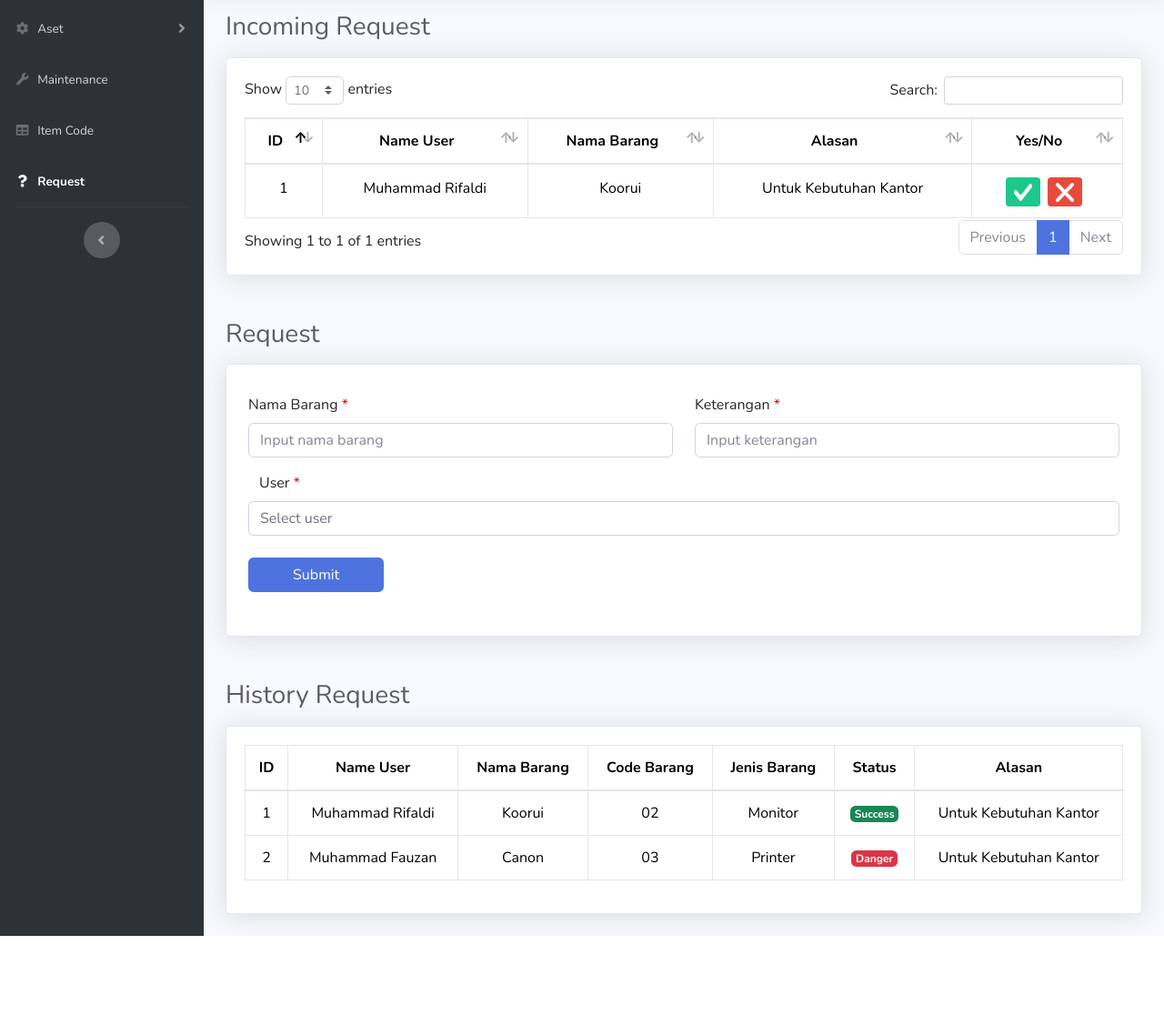
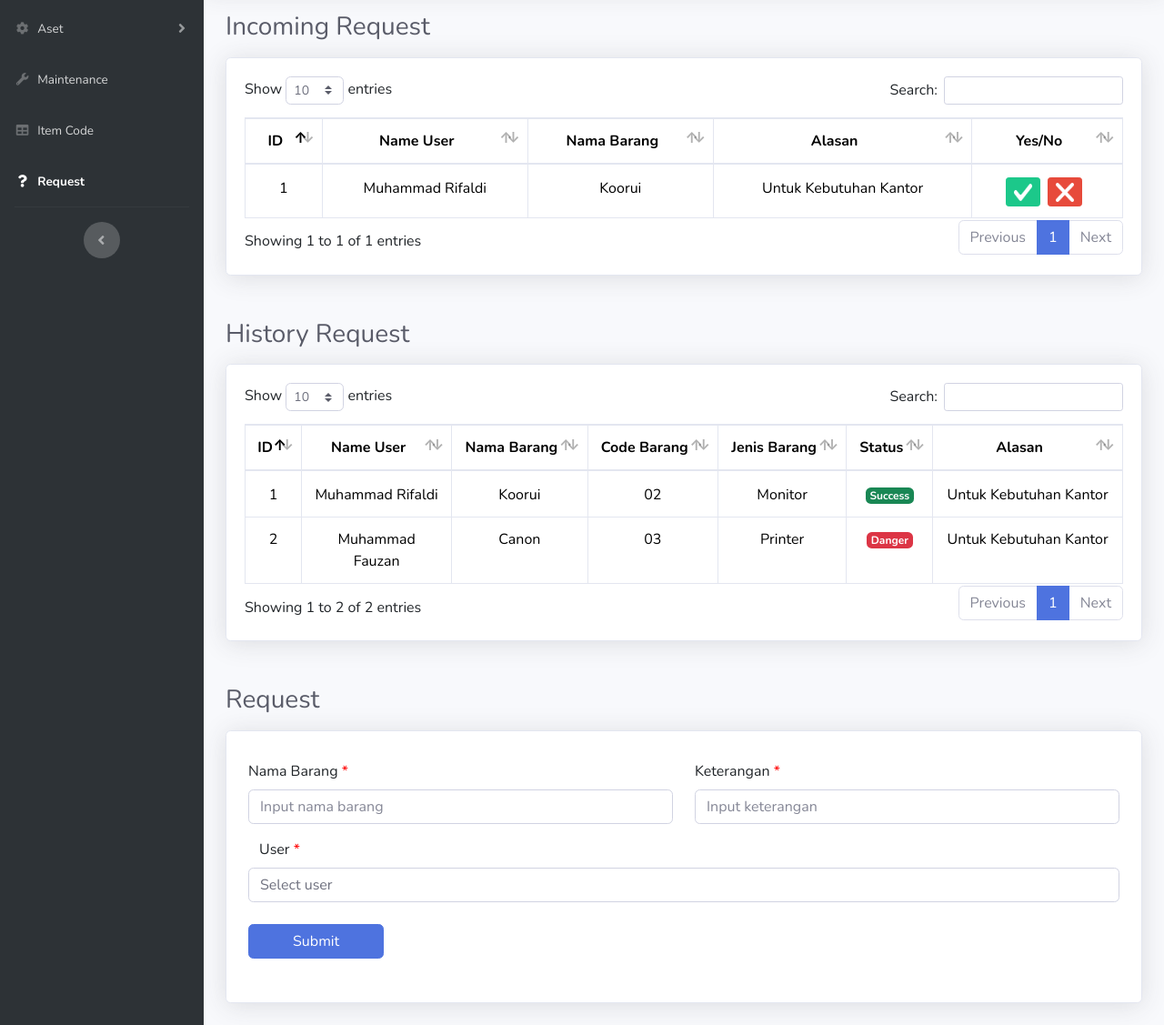
Before and after one commit to MohammadFauzanAzhima/absd-aktiva, a website with bundled scripts: page request.html in a window 1280 px wide. Shown: the part 81-1208 px from the top of the page at 91% size. Before the commit the page ends 1110 px from the top, so only its background shows below. Built offline with nearby package versions, Linux system fonts and the light colour scheme.

Commit message:
Fix Bug: request.html tabel history

```diff
--- a/js/demo/datatables-demo.js
+++ b/js/demo/datatables-demo.js
@@ -4,3 +4,9 @@ $(document).ready(function() {
     scrollX: true
   });
 });
+
+$(document).ready(function() {
+  $('#dataTable2').DataTable({
+    scrollX: true
+  });
+});
--- a/request.html
+++ b/request.html
@@ -14,7 +14,7 @@
     <!-- Custom fonts for this template -->
     <link href="vendor/fontawesome-free/css/all.min.css" rel="stylesheet" type="text/css">
     <link href="https://fonts.googleapis.com/css?family=Nunito:200,200i,300,300i,400,400i,600,600i,700,700i,800,800i,900,900i" rel="stylesheet">
-    <link href="https://cdn.jsdelivr.net/npm/bootstrap@5.3.1/dist/css/bootstrap.min.css" rel="stylesheet" integrity="sha384-4bw+/aepP/YC94hEpVNVgiZdgIC5+VKNBQNGCHeKRQN+PtmoHDEXuppvnDJzQIu9" crossorigin="anonymous">
+    <link href="https://cdn.jsdelivr.net/npm/bootstrap@5.3.1/dist/css/bootstrap.min.css" rel="stylesheet">
 
 
     <!-- Custom styles for this template -->
@@ -188,39 +188,6 @@
                         </div>
                     </card-background>
 
-
-                    <h1 class="h3 mb-2 mt-5 text-gray-800">Request</h1>
-                    <p></p>
-                    <p></p>
-
-                    <card-background class="card shadow mb-4" data-aos="fade-down" data-aos-delay="100" data-aos-duration="800">
-
-                        <form class="mt-3">
-                            <section class="row px-4 mt-3">
-                                <div class="col">
-                                    <label for="exampleInputNamaBarang">Nama Barang <span style="color: red;">*</span></label>
-                                    <input type="text" class="form-control" placeholder="Input nama barang">
-                                </div>
-                                <div class="col">
-                                    <label for="exampleInputKeterangan">Keterangan <span style="color: red;">*</span></label>
-                                    <input type="text" class="form-control" placeholder="Input keterangan">
-                                </div>
-                            </section>
-                            <section class="row mx-4 mt-3">
-                                <label for="exampleInputUser">User <span style="color: red;">*</span></label>
-                                <select class="form-control">
-                                    <option selected> Select user </option>
-                                    <option value="{{ user }}"> Rifaldi</option>
-                                </select>
-                            </section>
-                        </form>
-
-                        <div class="form-group px-4 mt-4 mb-5">
-                            <button type="submit" class="btn btn-primary px-5">Submit</button>
-                        </div>
-
-                    </card-background>
-
                     <h1 class="h3 mb-2 mt-5 text-gray-800">History Request</h1>
                     <p></p>
                     <p></p>
@@ -228,7 +195,7 @@
                     <card-background class="card shadow mb-4" data-aos="fade-down" data-aos-delay="0" data-aos-duration="800">
                         <div class="card-body">
                             <div class="table-responsive">
-                                <table class="table table-bordered text-center" id="dataTable" width="100%" cellspacing="0">
+                                <table class="table table-bordered text-center" id="dataTable2" width="100%" cellspacing="0">
                                     <thead>
                                         <tr>
                                             <th>ID</th>
@@ -264,7 +231,44 @@
                                 </table>
                             </div>
                         </div>
+
+
+
                     </card-background>
+
+
+                    <h1 class="h3 mb-2 mt-5 text-gray-800">Request</h1>
+                    <p></p>
+                    <p></p>
+
+                    <card-background class="card shadow mb-4" data-aos="fade-down" data-aos-delay="100" data-aos-duration="800">
+
+                        <form class="mt-3">
+                            <section class="row px-4 mt-3">
+                                <div class="col">
+                                    <label for="exampleInputNamaBarang">Nama Barang <span style="color: red;">*</span></label>
+                                    <input type="text" class="form-control" placeholder="Input nama barang">
+                                </div>
+                                <div class="col">
+                                    <label for="exampleInputKeterangan">Keterangan <span style="color: red;">*</span></label>
+                                    <input type="text" class="form-control" placeholder="Input keterangan">
+                                </div>
+                            </section>
+                            <section class="row mx-4 mt-3">
+                                <label for="exampleInputUser">User <span style="color: red;">*</span></label>
+                                <select class="form-control">
+                                    <option selected> Select user </option>
+                                    <option value="{{ user }}"> Rifaldi</option>
+                                </select>
+                            </section>
+                        </form>
+
+                        <div class="form-group px-4 mt-4 mb-5">
+                            <button type="submit" class="btn btn-primary px-5">Submit</button>
+                        </div>
+
+                    </card-background>
+
 
                     </div>
                 </div>
@@ -280,12 +284,6 @@
 
     </div>
     <!-- End of Page Wrapper -->
-
-    <!-- Scroll to Top Button
-    <a class="scroll-to-top rounded" href="#page-top">
-        <i class="fas fa-angle-up"></i>
-    </a>
-    -->
 
     <!-- Logout Modal-->
     <div class="modal fade" id="logoutModal" tabindex="-1" role="dialog" aria-labelledby="exampleModalLabel"
```
